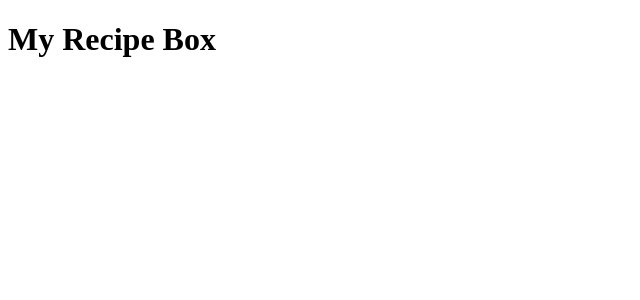
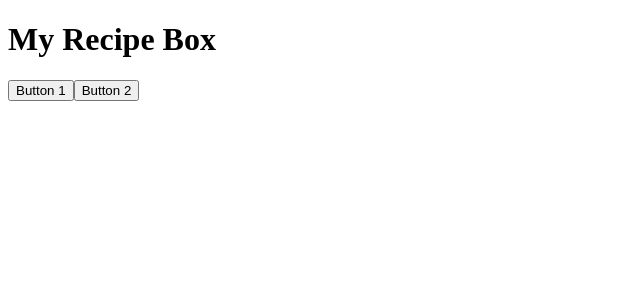
Before and after one commit to RichBurman/smart-recipe-box, an Angular app: page / in a window 1280 px wide. Shown: the top 300 px of the page, without its empty margins (0-640 px from the left). Built offline with nearby package versions, Linux system fonts and the light colour scheme.

Commit message:
add buttons with click handlers to app component

```diff
--- a/src/app/app.component.html
+++ b/src/app/app.component.html
@@ -1 +1,3 @@
 <h1>{{ title() }}</h1>
+<button (click)="button1()">Button 1</button>
+<button (click)="button2()">Button 2</button>
--- a/src/app/app.component.ts
+++ b/src/app/app.component.ts
@@ -10,4 +10,12 @@ import { RouterOutlet } from '@angular/router';
 })
 export class AppComponent {
   protected title = signal('My Recipe Box')
+
+  protected button1() {
+    console.log('First Button clicked!')
+  }
+
+  protected button2() {
+    console.log('Second Button clicked!')
+  }
 }
```
